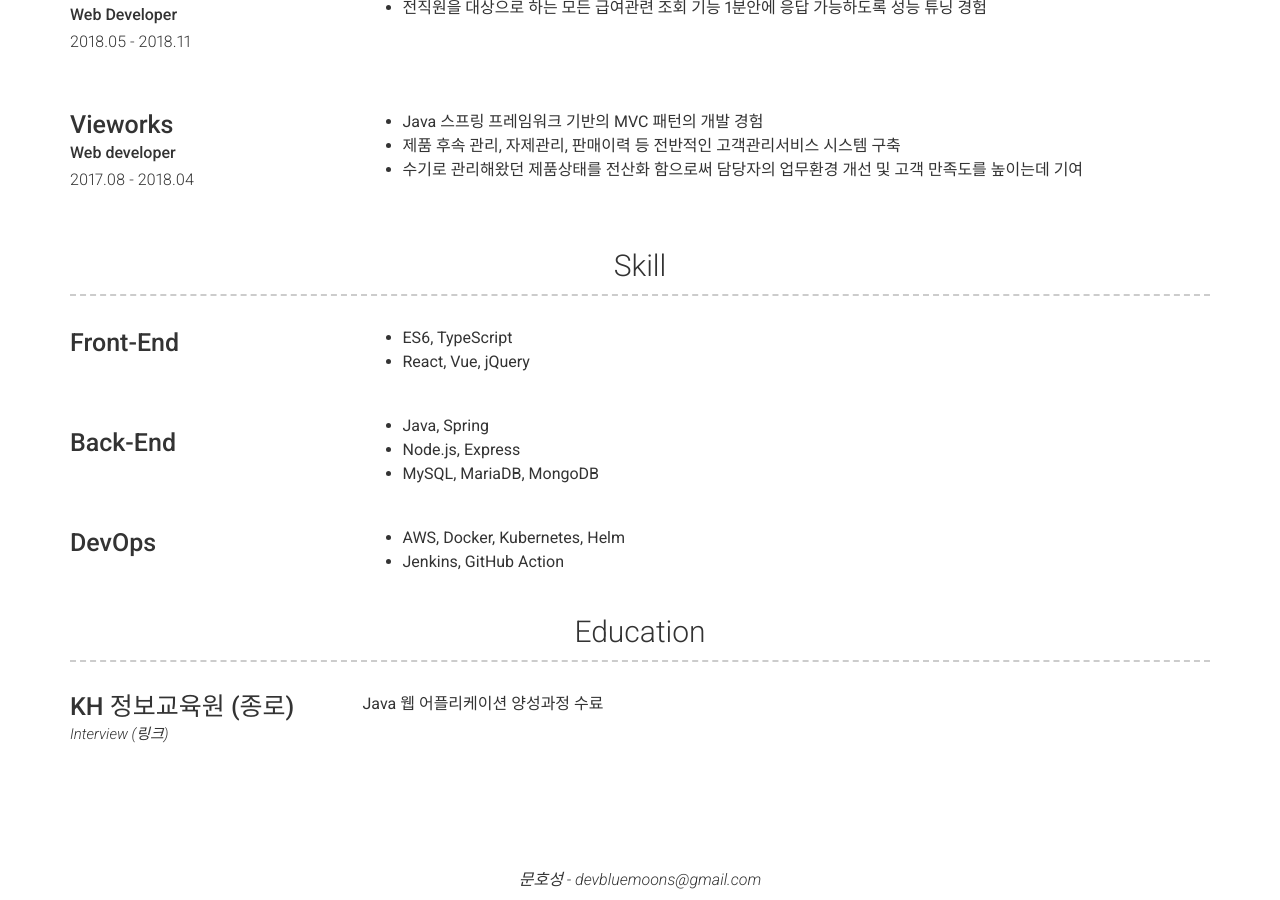
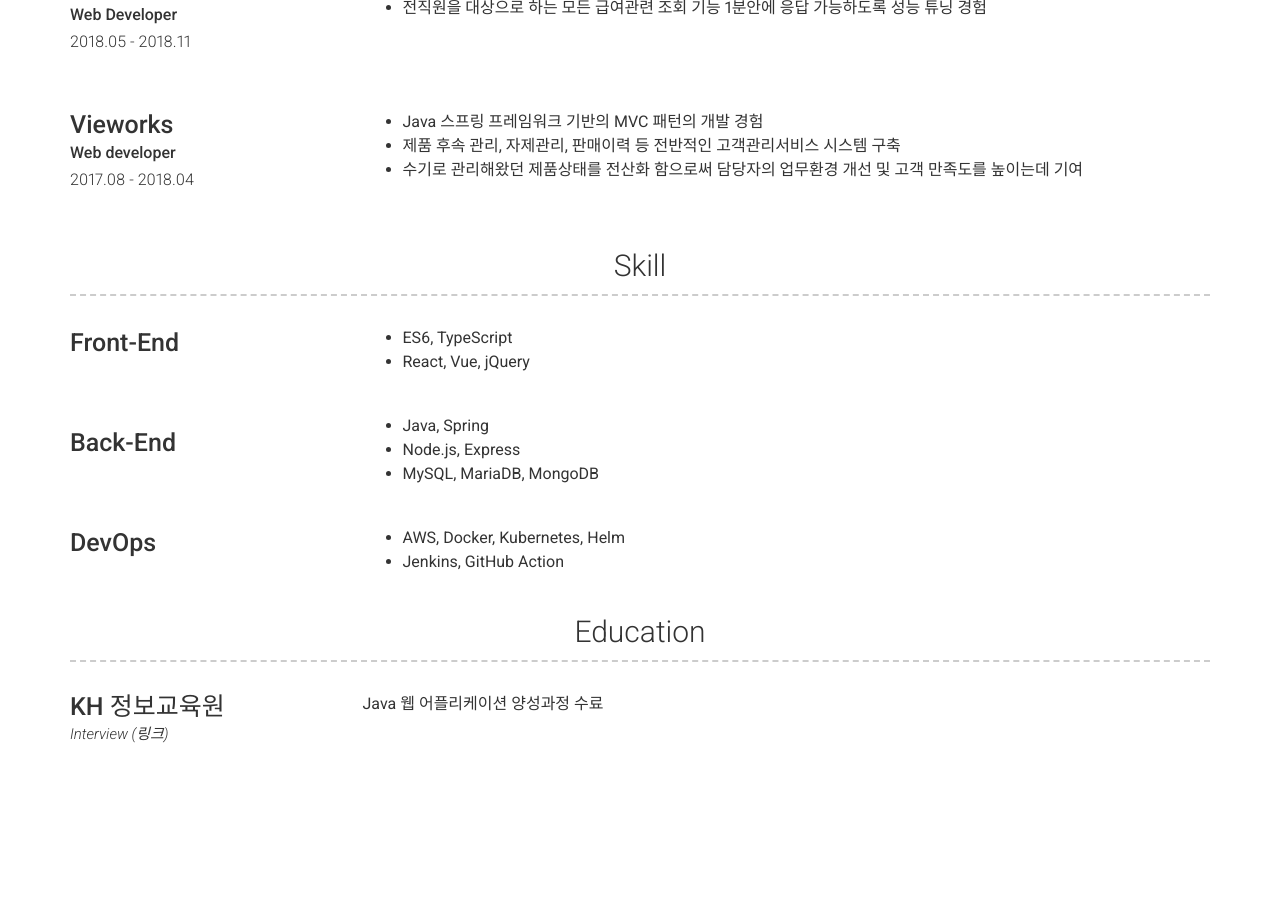
Before and after one commit to devbluemoons/resume, a Jekyll site: the page built from index.md, in a window 1280 px wide and 900 px high, scrolled down 1209 px. Built offline with Jekyll 4.4.1, drawn with Linux system fonts in a browser that asks for light colours; nearby versions of some CDN libraries; after the commit the page ends 1977 px from its top, so only the background shows below that.

Commit message:
layout update

```diff
--- a/_config.yml
+++ b/_config.yml
@@ -167,7 +167,7 @@ content:
     layout: list
     content:
       - layout: left
-        title: KH 정보교육원 (종로)
+        title: KH 정보교육원
         link: https://www.iei.or.kr/mobile2017/interviewView.kh?no=213
         link_text: Interview (링크)
         description: Java 웹 어플리케이션 양성과정 수료
--- a/_layouts/default.html
+++ b/_layouts/default.html
@@ -29,7 +29,7 @@
     </div>
   </main>
 
-  {%- include footer.html -%}
+  <!-- {%- include footer.html -%} -->
   {% if site.darkmode == false %}
     <script src="{{ '/assets/js/index.js' | relative_url }}"></script>
   {% endif %}
```
